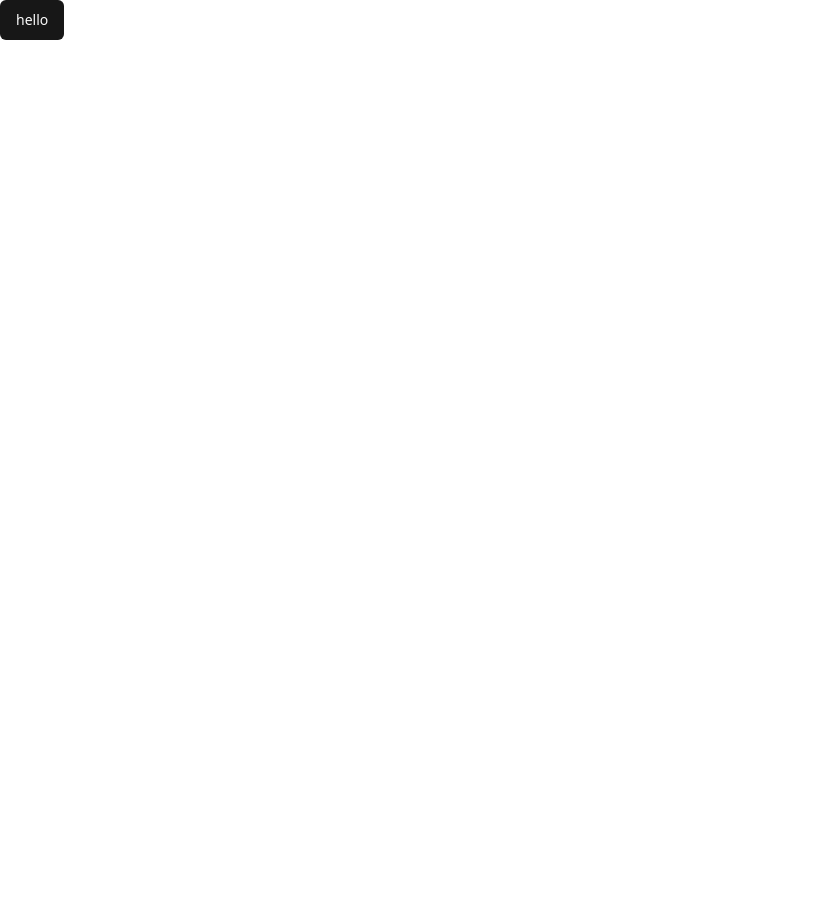
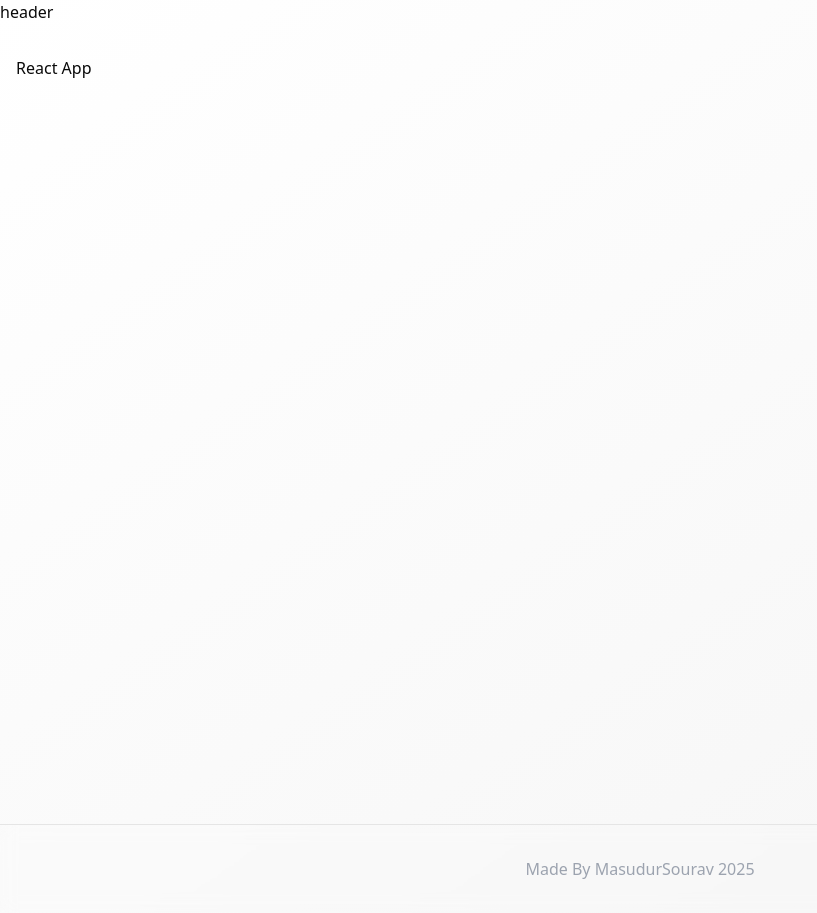
Before and after one commit to masudursourav/Modern-Weather-APP, a React (Vite) app: page / in a window 1280 px wide. Shown: the whole page, without its empty margins (0-817 px from the left). Before the commit the page ends 800 px from the top, so only its background shows below. Built offline with nearby package versions, Linux system fonts and the light colour scheme.

Commit message:
router setup

```diff
--- a/package.json
+++ b/package.json
@@ -22,6 +22,7 @@
     "next-themes": "^0.4.4",
     "react": "^19.0.0",
     "react-dom": "^19.0.0",
+    "react-router-dom": "^7.1.5",
     "sonner": "^1.7.4",
     "tailwind-merge": "^3.0.1",
     "tailwindcss-animate": "^1.0.7"
--- a/src/App.tsx
+++ b/src/App.tsx
@@ -1,8 +1,17 @@
+import { BrowserRouter } from "react-router-dom";
 import "./App.css";
-import { Button } from "./components/ui/button";
+import Layout from "./components/layout";
 
 function App() {
-  return <Button>hello</Button>;
+  return (
+    <BrowserRouter>
+      <Layout>
+        <div className="App">
+          <h1>React App</h1>
+        </div>
+      </Layout>
+    </BrowserRouter>
+  );
 }
 
 export default App;
--- /dev/null
+++ b/src/components/layout.tsx
@@ -0,0 +1,17 @@
+function Layout({ children }: { children: React.ReactNode }) {
+  return (
+    <div className="bg-gradient-to-br from-background to-muted">
+      header
+      <main className="min-h-screen container mx-auto px-4 py-8">
+        {children}
+      </main>
+      <footer className="border-t backdrop-blur">
+        <div className="container mx-auto px-4 py-8 text-center text-gray-400">
+          <p>Made By MasudurSourav {new Date().getFullYear()}</p>
+        </div>
+      </footer>
+    </div>
+  );
+}
+
+export default Layout;
```
Also changed, not shown: 1 other file (tests, documents, lock files or other folders).
